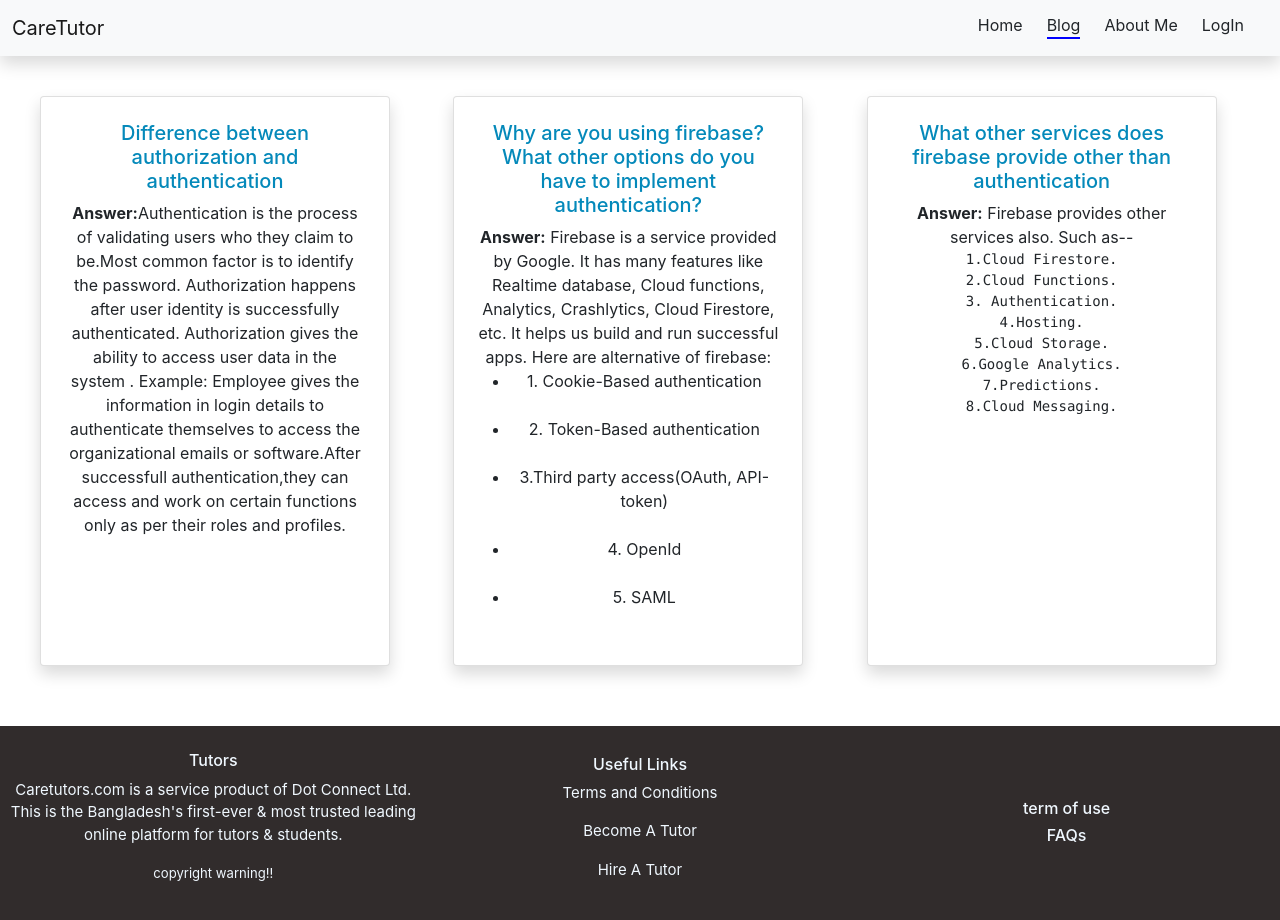
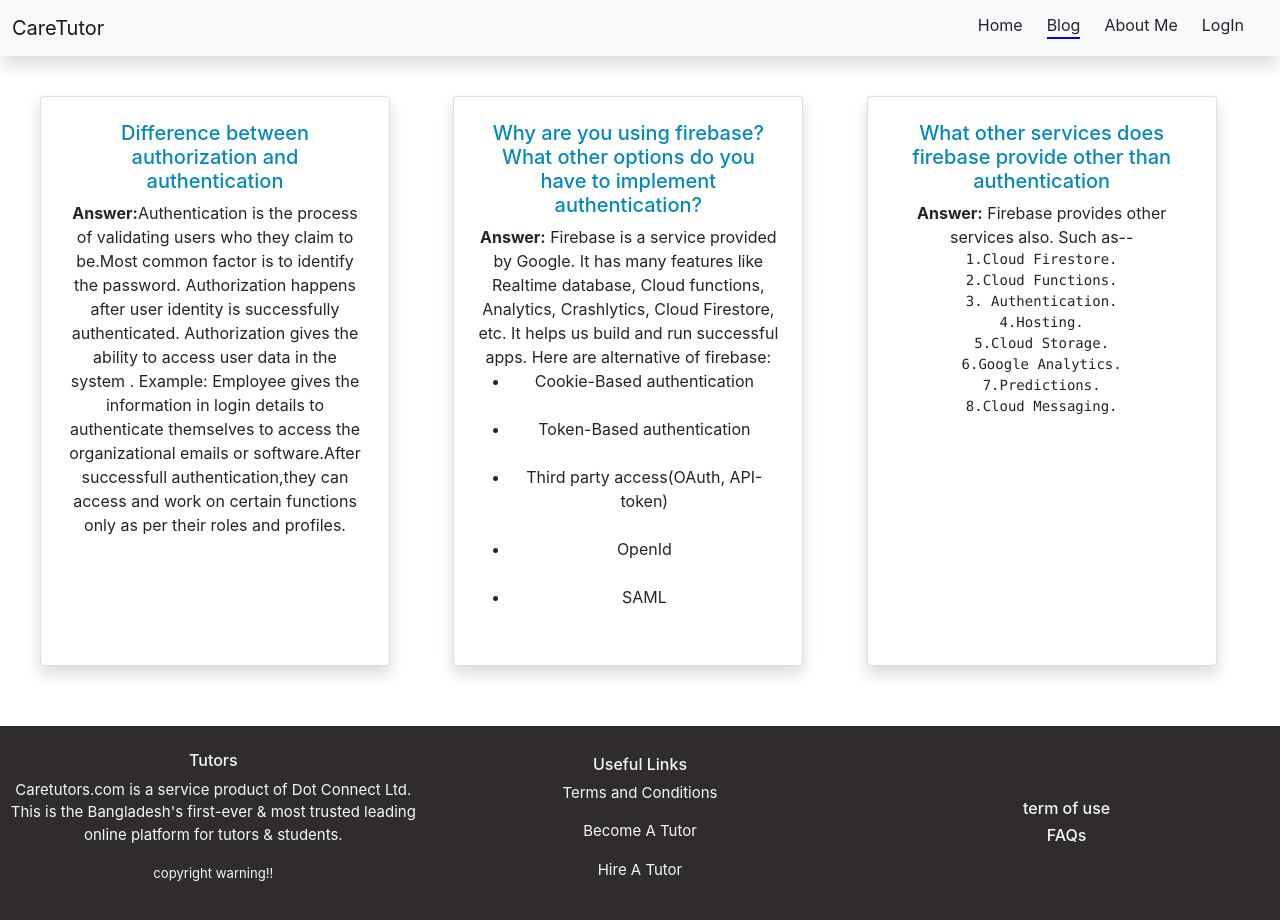
Before and after one commit to Rafia-Sultana/Care-Tutor, a React (Create React App) app: page /blog in a window 1280 px wide. Shown: the top 920 px of the page. Built offline with nearby package versions, Linux system fonts and the light colour scheme; no server answers.

Commit message:
ans updated

```diff
--- a/src/components/Blog/Blog.js
+++ b/src/components/Blog/Blog.js
@@ -19,11 +19,11 @@
                 <p><span className='fw-bold'>Answer:</span> Firebase is a service provided by Google. It has many features like Realtime database, Cloud functions, Analytics, Crashlytics, Cloud Firestore, etc. It helps us build and run successful apps.
                     Here are alternative of firebase:
                     <ul>
-                        <li> 1. Cookie-Based authentication</li> <br />
-                        <li> 2. Token-Based authentication </li><br />
-                        <li> 3.Third party access(OAuth, API-token)</li> <br />
-                        <li> 4. OpenId</li> <br />
-                        <li> 5. SAML</li>
+                        <li>  Cookie-Based authentication</li> <br />
+                        <li>  Token-Based authentication </li><br />
+                        <li> Third party access(OAuth, API-token)</li> <br />
+                        <li>  OpenId</li> <br />
+                        <li> SAML</li>
                     </ul>
                 </p>
             </div>
```
